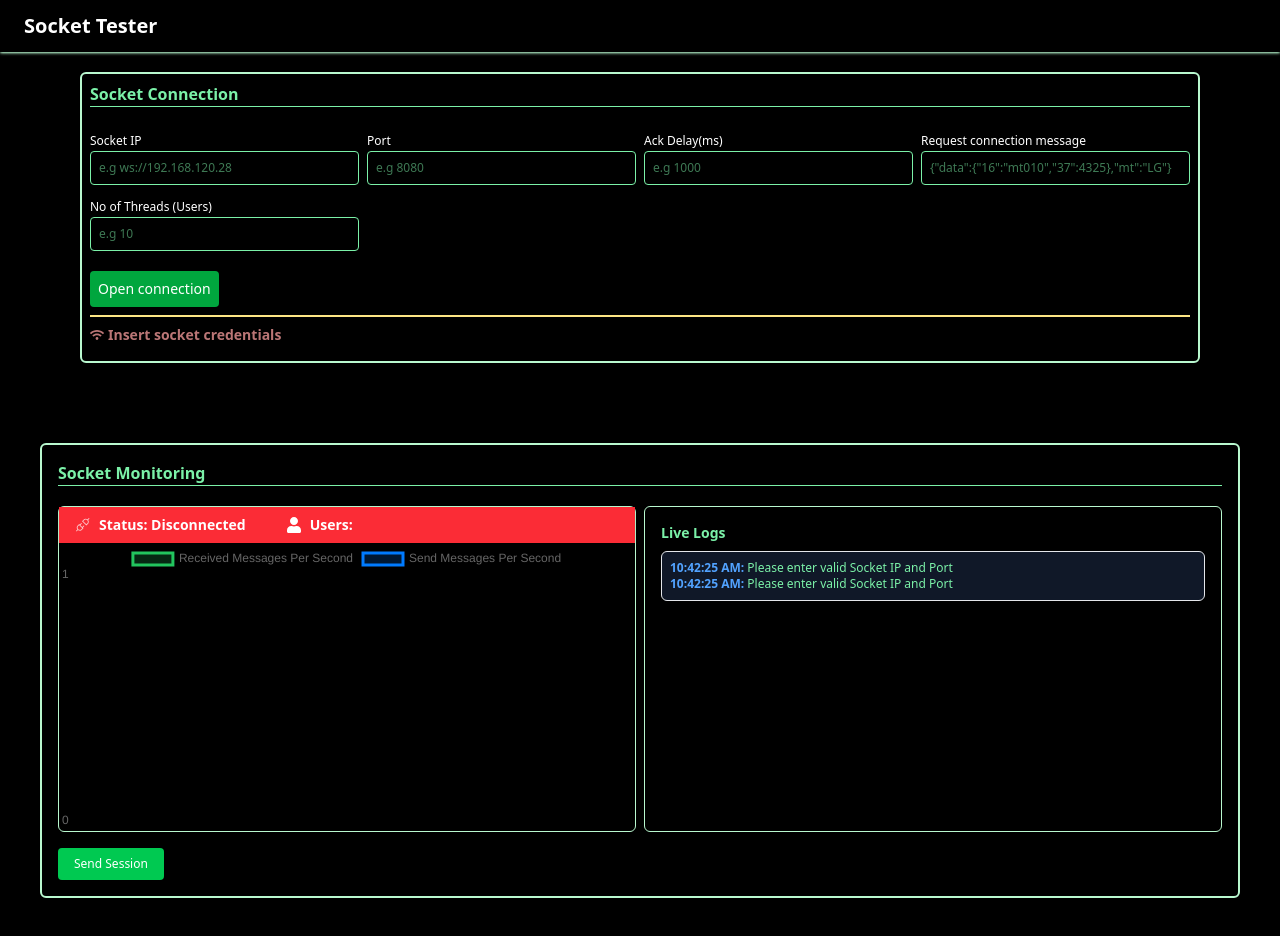
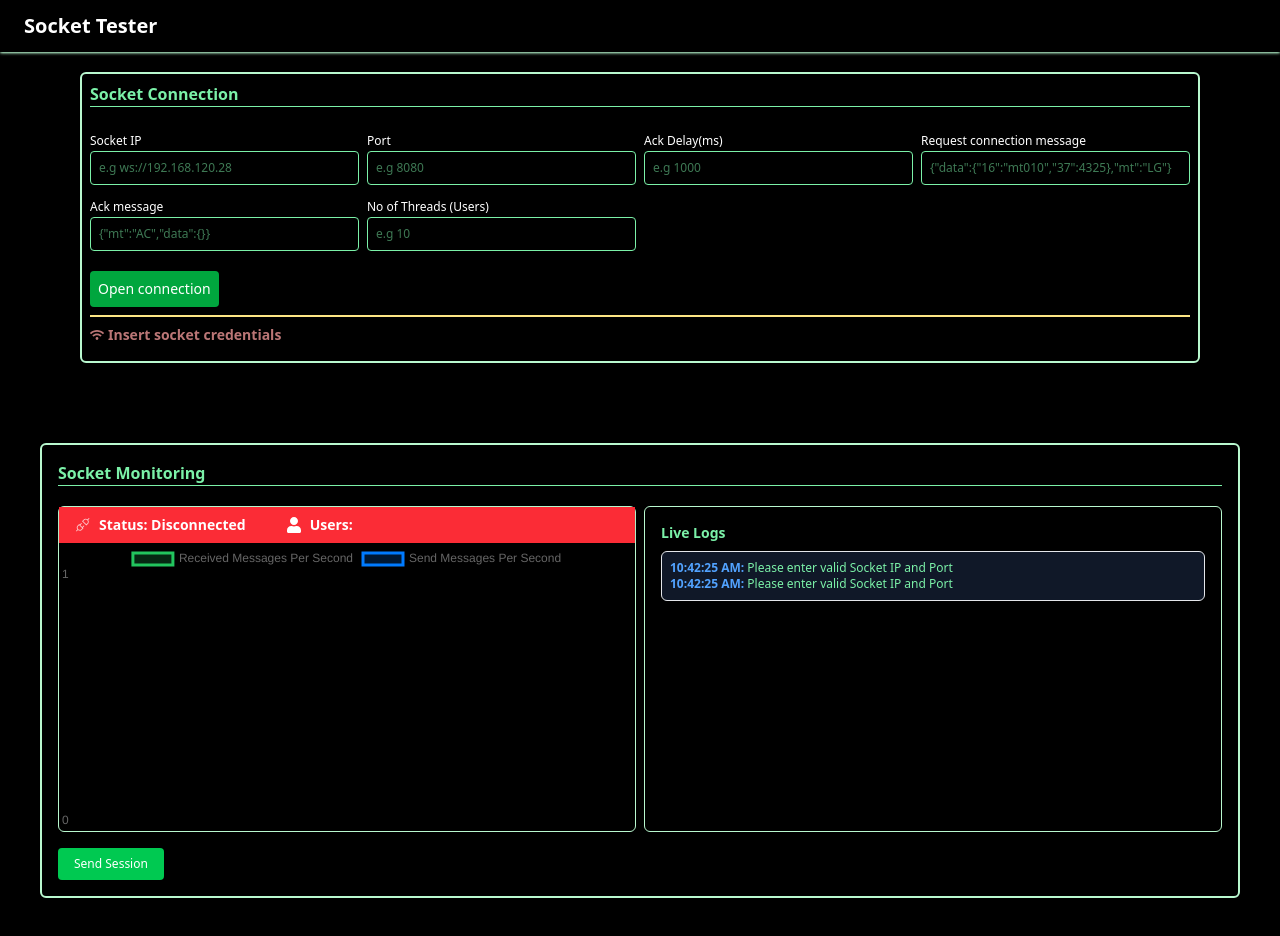
Before and after one commit to AsifZaman777/socket-tester, a React (Vite) app: page / in a window 1280 px wide. Built offline with nearby package versions, Linux system fonts and the light colour scheme.

Commit message:
[UPDATE] ACk dynamic

```diff
--- a/src/components/MonitoringSection.jsx
+++ b/src/components/MonitoringSection.jsx
@@ -52,6 +52,7 @@ const MonitoringSection = () => {
           port: socketParams.port,
           requestMessage: socketParams.requestMessage,
           ackDelay: socketParams.ackDelay,
+          ackMessage: socketParams.ackMessage, // Pass ackMessage to worker
           threadId: i + 1,
         });
 
--- a/src/components/ParamSection.jsx
+++ b/src/components/ParamSection.jsx
@@ -10,12 +10,13 @@ const ParamSection = () => {
   const [threads, setThreads] = useState("");
   const [ackDelay, setAckDelay] = useState("");
   const [requestMessage, setRequestMessage] = useState("");
+  const [ackMessage, setAckMessage] = useState(""); // Add ackMessage state
   const [isConnected, setIsConnected] = useState(false);
   const { setSocketParams } = useContext(SocketContext);
 
   const handleDone = () => {
     if (socketIP && port) {
-      setSocketParams({ socketIP, port, ackDelay, requestMessage, threads });
+      setSocketParams({ socketIP, port, ackDelay, requestMessage, ackMessage, threads });
       setIsConnected(true);
     } else {
       Swal.fire({
@@ -65,6 +66,8 @@ const ParamSection = () => {
           />
         </div>
 
+
+
         <div>
           <label className="text-xs">Request connection message</label>
           <input
@@ -75,6 +78,18 @@ const ParamSection = () => {
             placeholder={`{"data":{"16":"mt010","37":4325},"mt":"LG"}`}
           />
         </div>
+
+        <div>
+          <label className="text-xs">Ack message</label>
+          <input
+            type="text"
+            value={ackMessage}
+            onChange={(e) => setAckMessage(e.target.value)}
+            className="border p-2  rounded w-full hover:border-green-200 transition-all duration-150 text-green-300 text-xs focus-visible:outline-none"
+            placeholder={`{"mt":"AC","data":{}}`}
+          />
+        </div>
+
           <div>
           <label className="text-xs">No of Threads (Users)</label>
           <input
--- a/src/context/SocketContext.jsx
+++ b/src/context/SocketContext.jsx
@@ -8,7 +8,8 @@ export const SocketProvider = ({ children }) => {
     port: '',
     ackDelay: '',
     requestMessage: '',
-    threds:null,
+    ackMessage: '', // Add ackMessage
+    threads: null,
   });
 
   console.log(socketParams.requestMessage);
--- a/src/workers/socketWorker.js
+++ b/src/workers/socketWorker.js
@@ -1,5 +1,5 @@
 self.onmessage = function (e) {
-  const { socketIP, port, requestMessage, ackDelay, threadId } = e.data;
+  const { socketIP, port, requestMessage, ackDelay, ackMessage, threadId } = e.data;
   const socketUrl = `ws://${socketIP}:${port}`;
   const socket = new WebSocket(socketUrl);
 
@@ -7,7 +7,6 @@ self.onmessage = function (e) {
     console.log(`Worker ${threadId}: WebSocket connected`);
     socket.send(requestMessage);
     setInterval(() => {
-      const ackMessage = '{"mt":"AC","data":{}}';
       socket.send(ackMessage);
       self.postMessage({ type: 'ack', message: ackMessage });
     }, ackDelay);
```
